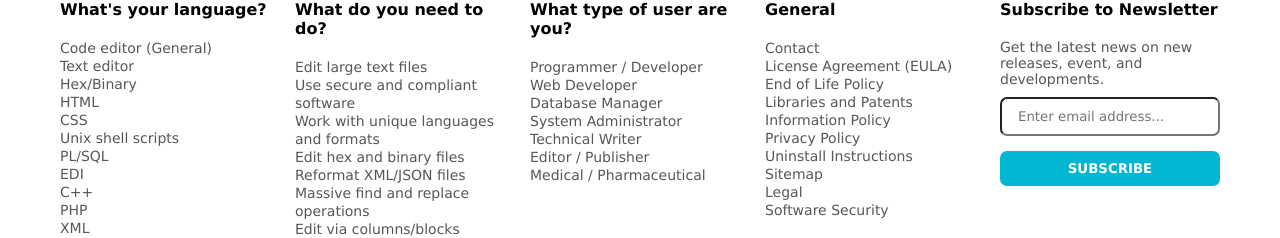
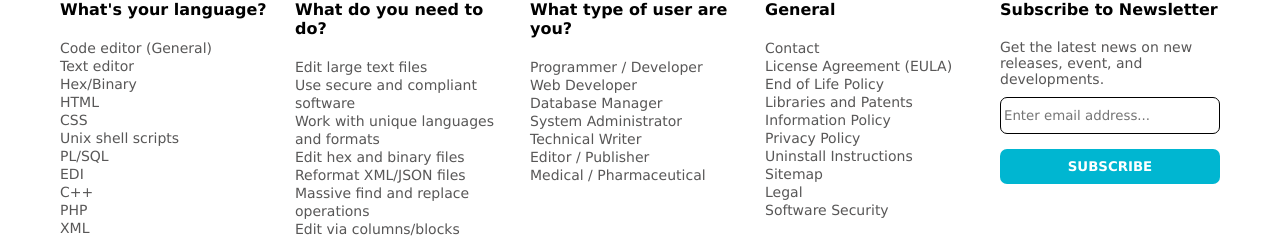
Before and after one commit to info-yashkumar09/UltraEditDownloadPageClone, a plain HTML site: page index.html in a window 1280 px wide. Shown: the part 2115-2353 px from the top of the page. Drawn offline with Linux system fonts and the light colour scheme.

Commit message:
input button styling updated..

```diff
--- a/style.css
+++ b/style.css
@@ -381,8 +381,11 @@ main>.button>a{
     font-family: 'Lucida Sans', 'Lucida Sans Regular', 'Lucida Grande', 'Lucida Sans Unicode', Geneva, Verdana, sans-serif;
 }
 .main-footer>.info-card>.card5>input{
-    padding: 10px 16px;
+    padding: 3px 3px;
+    width: 220px;
+    height: 37px;
     margin: 10px 0px;
+    border: 1px solid black;
     border-radius: 7px;
     width: 220px;
     font-family: 'Lucida Sans', 'Lucida Sans Regular', 'Lucida Grande', 'Lucida Sans Unicode', Geneva, Verdana, sans-serif;
```
